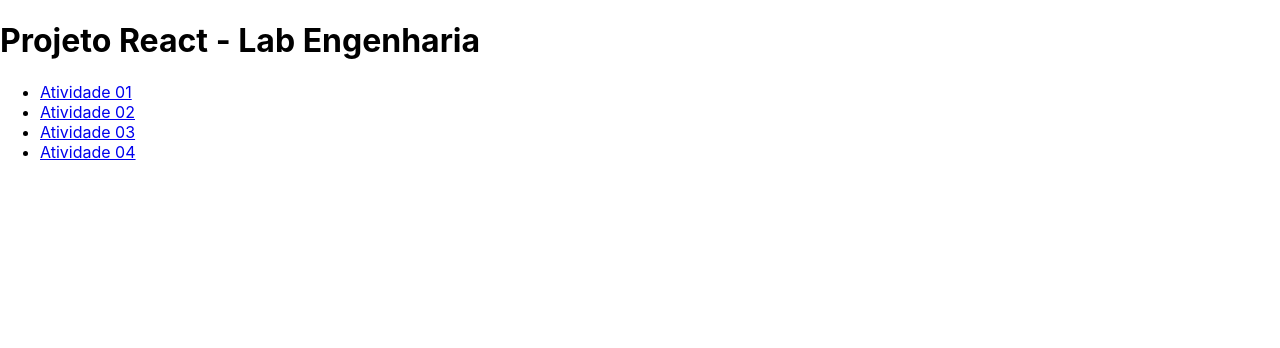
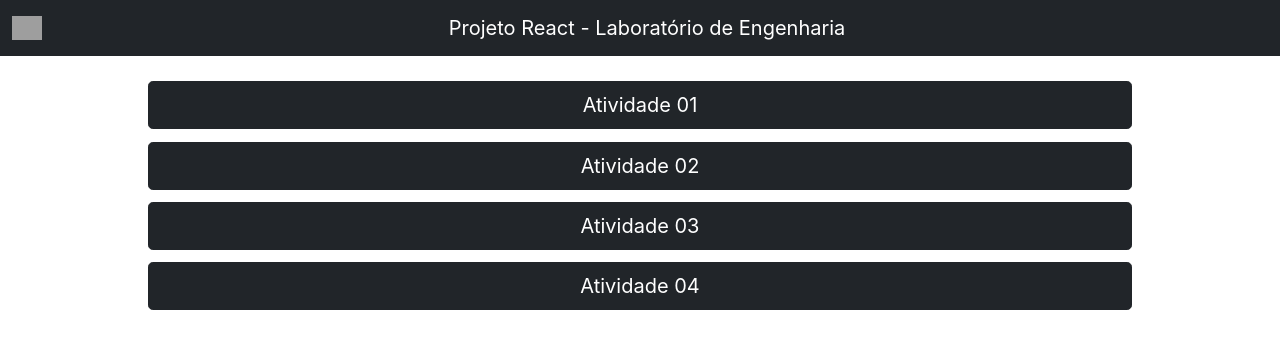
Before and after one commit to JessicaPelosi/react, a React (Create React App) app: page / in a window 1280 px wide. Shown: the top 348 px of the page. Built offline with nearby package versions, Linux system fonts and the light colour scheme; grey boxes are pictures that could not be loaded.

Commit message:
style up

```diff
--- a/public/index.html
+++ b/public/index.html
@@ -10,6 +10,8 @@
       content="Web site created using create-react-app"
     />
     <link rel="apple-touch-icon" href="%PUBLIC_URL%/logo192.png" />
+    <link href="https://cdn.jsdelivr.net/npm/bootstrap@5.0.2/dist/css/bootstrap.min.css" rel="stylesheet" integrity="sha384-EVSTQN3/azprG1Anm3QDgpJLIm9Nao0Yz1ztcQTwFspd3yD65VohhpuuCOmLASjC" crossorigin="anonymous">
+
     <!--
       manifest.json provides metadata used when your web app is installed on a
       user's mobile device or desktop. See https://developers.google.com/web/fundamentals/web-app-manifest/
@@ -28,7 +30,17 @@
   </head>
   <body>
     <noscript>You need to enable JavaScript to run this app.</noscript>
-    <div id="root"></div>
+    <nav class="navbar navbar-dark bg-dark">
+      <div class="container-fluid">
+        <img src="https://play-lh.googleusercontent.com/CVZHrj0Pt2TeqOGwjMeSUIwAt_DP1Wv77Vehxi6mDT0_Vj2kk3GNuDLTDO50YqMKPali=w240-h480-rw" alt="" width="30" height="24">
+        <a class="navbar-brand">Projeto React - Laboratório de Engenharia</a>
+        <form class="d-flex">
+        </form>
+      </div>
+    </nav>
+
+    <div id="root" class="text-center-block" style="padding: 1%;" style="max-width: auto;"></div>
+
     <!--
       This HTML file is a template.
       If you open it directly in the browser, you will see an empty page.
--- a/src/components/Home.js
+++ b/src/components/Home.js
@@ -3,16 +3,43 @@
 
 const Home = () => {
   return (
-    <div id="home-container" className="cont">
-      <h1> Projeto React - Lab Engenharia </h1>
-      <nav>
-        <ul>
-          <li> <Link to="/Atividade01"> Atividade 01 </Link> </li>
-          <li> <Link to="/Atividade02"> Atividade 02 </Link> </li>
-          <li> <Link to="/Atividade03"> Atividade 03 </Link> </li>
-          <li> <Link to="/Atividade04"> Atividade 04 </Link> </li>
-        </ul>
-      </nav>
+    <div className="text-center" style={{padding: "0.5%"}}>
+      <div id="home-container" className="cont">
+        <nav>
+          <div style={{padding: "0.5%"}}>
+            <Link to="/Atividade01" style={{textDecoration: "none", color: "black"}}>
+              <button type="button" style={{width: "80%"}} class="btn btn-dark btn-lg">
+                    Atividade 01
+              </button>
+            </Link>
+          </div>
+
+          <div style={{padding: "0.5%"}}>
+            <Link to="/Atividade02" style={{textDecoration: "none", color: "black"}}>
+              <button type="button" style={{width: "80%"}} class="btn btn-dark btn-lg">
+                    Atividade 02
+              </button>
+            </Link>
+          </div>
+
+          <div style={{padding: "0.5%"}}>
+            <Link to="/Atividade03" style={{textDecoration: "none", color: "black"}}>
+              <button type="button" style={{width: "80%"}} class="btn btn-dark btn-lg">
+                    Atividade 03
+              </button>
+            </Link>
+          </div>
+
+          <div style={{padding: "0.5%"}}>
+            <Link to="/Atividade04" style={{textDecoration: "none", color: "black"}}>
+              <button type="button" style={{width: "80%"}} class="btn btn-dark btn-lg">
+                    Atividade 04
+              </button>
+            </Link>
+          </div>
+
+        </nav>
+      </div>
     </div>
   );
 }
--- a/src/components/atividade01/Atividade01.js
+++ b/src/components/atividade01/Atividade01.js
@@ -6,12 +6,16 @@
 export default function Atividade01(){
     return (
         <>
-          <Link to="/"> Voltar para página inicial </Link>
-          <h1> Atividade 01 </h1>
+          <div>
+            <Link to="/" style={{textDecoration: "none", color: "black"}}>
+              <button type="button" class="btn btn-dark btn">
+                Voltar
+              </button>
+            </Link>
+          </div>
           <Calendario />
           <Relogio />
           <Letreiro texto="Conheça a Fatec!     " />
-
         </>
     );
 }
--- a/src/components/atividade03/Atividade03.js
+++ b/src/components/atividade03/Atividade03.js
@@ -12,8 +12,14 @@
 export default function Atividade03(){
     return (
         <>
-          <Link to="/"> Voltar para página inicial </Link>
-          <h1> Atividade 03 </h1>
+          <div>
+            <Link to="/" style={{textDecoration: "none", color: "black"}}>
+              <button type="button" class="btn btn-dark btn">
+                Voltar
+              </button>
+            </Link>
+          </div>
+
           <FirstComponent />
           <Profile />
           <Gallery />
--- a/src/components/atividade04/Atividade04.js
+++ b/src/components/atividade04/Atividade04.js
@@ -1,4 +1,3 @@
-import { BrowserRouter, Route, Routes } from "react-router-dom";
 import { Link } from "react-router-dom";
 import App from "./App";
 import Gallery from "./Gallery";
@@ -18,8 +17,13 @@
 export function Atividade04() {
     return (
         <>
-            <Link to="/"> Voltar para página inicial </Link>
-            <h1> Atividade 04 </h1>
+            <div>
+                <Link to="/" style={{textDecoration: "none", color: "black"}}>
+                    <button type="button" class="btn btn-dark btn">
+                        Voltar
+                    </button>
+                </Link>
+            </div>
             <App />
             <Gallery />
             <Counter />
```
Also changed, not shown: src/components/atividade01/A01.js (deleted, +0 -17 lines), src/components/atividade02/A02.js (deleted, +0 -13 lines), src/components/atividade02/Atividade02.js (added, +20 -0 lines).
